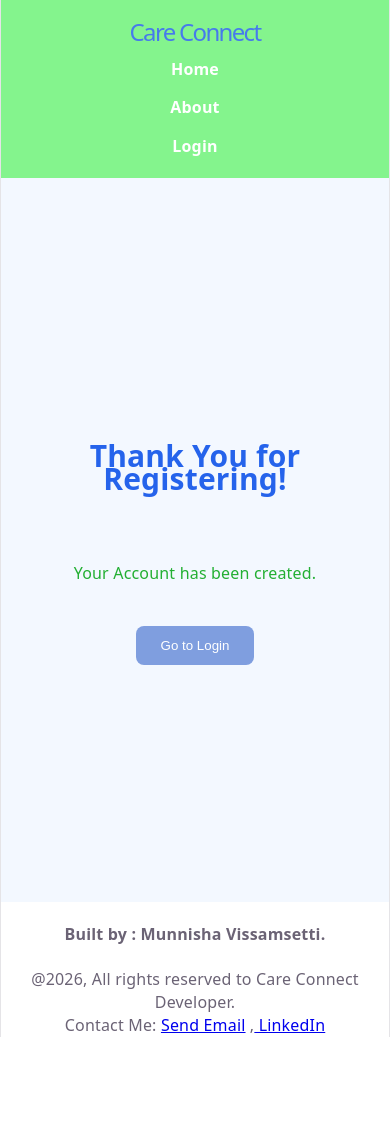
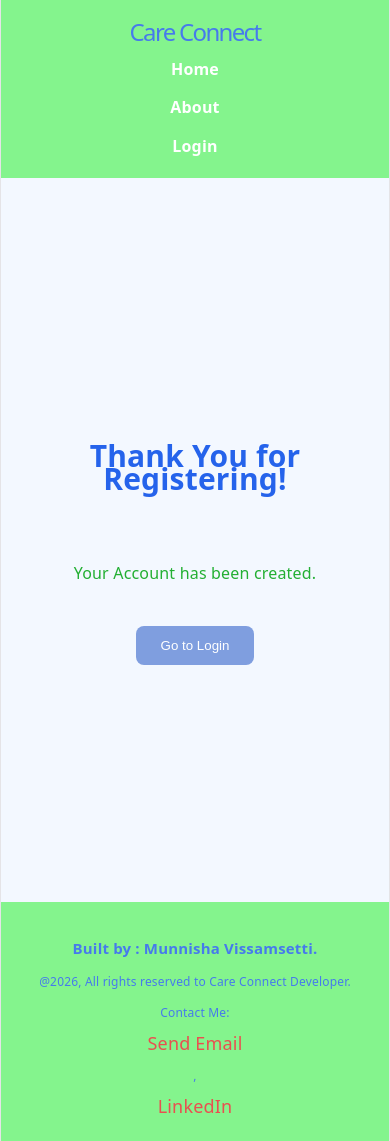
Before and after one commit to Munnisha-code/Final-Project-Unit1-CareConnect, a React (Vite) app: page /thank-you in a window 390 px wide. Before the commit the page ends 1037 px from the top, so only its background shows below. Built offline with nearby package versions, Linux system fonts and the light colour scheme.

Commit message:
Styled footer component with responsive layout and contact links.

```diff
--- a/src/App.css
+++ b/src/App.css
@@ -39,6 +39,38 @@ header h1 {
     transform: translateY(-2px);
  }
 
+ /*------------------------ Footer  Styling -----------------------------*/
+
+ footer {
+    background-color: #84f48d;
+    color: rgb(70, 122, 236);
+    text-align: center;
+    padding: 20px;
+    margin-top: auto;
+}
+
+footer h4 {
+    margin-bottom: 10px;
+    font-size: 18px;
+}
+
+footer p {
+    margin: 8px 0;
+    font-size: 16px;
+}
+
+footer a {
+    color: #e95050;
+    font-size: 18px;
+    text-decoration: none;
+    margin: 0 5px;
+}
+
+footer a:hover {
+    text-decoration: underline;
+}
+
+
   /*---------------------------- Mobile & Tab responsive ----------------------*/
 /* Tablet */
 
@@ -60,6 +92,17 @@ header h1 {
         font-size: 16px;
     }
 
+    footer {
+        padding: 18px;
+    }
+
+    footer h4 {
+        font-size: 16px;
+    }
+
+    footer p {
+        font-size: 13px;
+    }
 }
 
 /* mobile*/
@@ -86,7 +129,25 @@ header h1 {
         font-size: 16px;
     }
 
+    footer {
+        padding: 15px;
+    }
+
+    footer h4 {
+        font-size: 15px;
+    }
+
+    footer p {
+        font-size: 12px;
+    }
+
+    footer a {
+        display: block;
+        margin: 8px 0;
+    }
 }
+
+
 
   /*---------------------------- Login Page --------------------------------*/
 
--- a/src/components/Footer.jsx
+++ b/src/components/Footer.jsx
@@ -10,12 +10,9 @@ function Footer(){
               <p> @2026, All rights reserved to Care Connect Developer.</p>
 
               <p> Contact Me: { " "}
-              <a href ="munnisha_v@outlook.com"> Send Email</a> ,
-              <a href="https://www.linkedin.com/in/munnisha-v-07779a331/"> LinkedIn</a>
+                <a href ="mailto:munnisha_v@outlook.com"> Send Email </a> ,
+                <a href="https://www.linkedin.com/in/munnisha-v-07779a331/"> LinkedIn </a>
               </p>
-
-
-
 
         </footer>
 
```
